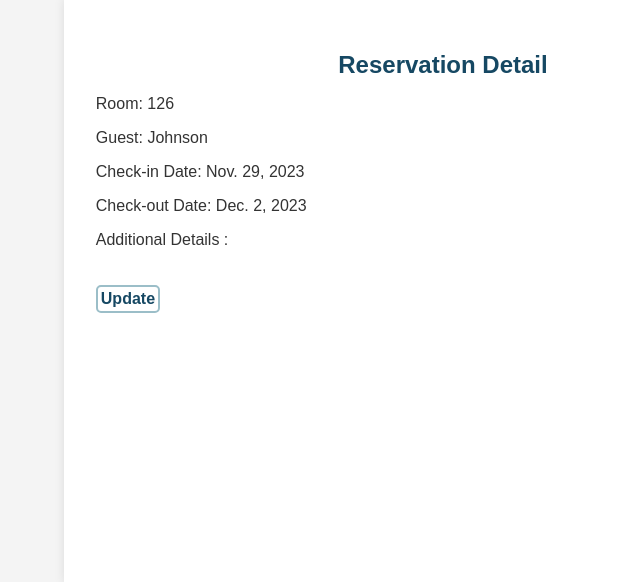
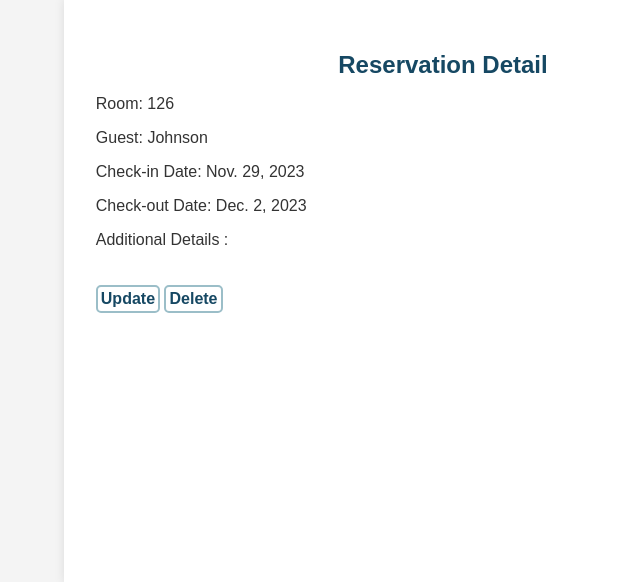
Before and after one commit to IanKariuki02/HotelManagementProject, a Django app: page /reservation/8 in a window 1280 px wide. Shown: the part 167-749 px from the top of the page, without its empty margins (197-837 px from the left). Run offline with Django 4.2, Linux system fonts and the light colour scheme; a user stored in the database is signed in; data comes from the database, SQL or seed files in the repository; both versions use the stored data as it was after the commit.

Commit message:
Updated reservation_detail.html

```diff
--- a/accounts/templates/accounts/profile.html
+++ b/accounts/templates/accounts/profile.html
@@ -1,7 +1,7 @@
 {% extends 'base.html' %}
 {% block title %}Profile{% endblock title %}
 {% block content %}
-      <h2 class="titlex">Profile</h5>
+      <h5 class="titlex">Profile</h5>
       <p>Name: {{ user.first_name }} {{ user.last_name }}</p>
       <p>Email: {{ user.email }}</p>
 <a href="{% url 'profile-update' %}" class="linkx">Update Profile</a>
--- a/main/templates/modd.html
+++ b/main/templates/modd.html
@@ -6,7 +6,7 @@
 <h2 class="titlex">About</h2>
 <p>HOTELHUB is a Hotel Management System created by Ian Kariuki.<br><hr>
 <h3 class="titlex">Contact</h3>
-<p>Mail: <a href="mailto:immodded@proton.me" class="linky">kariukiian024@gmail.com</a>
+<p>Mail: <a href="https://mail.google.com/" class="linky">kariukiian024@gmail.com</a>
 
 
 
--- a/main/templates/reservation_detail.html
+++ b/main/templates/reservation_detail.html
@@ -11,4 +11,6 @@
   <p>Check-out Date: {{ reservation.check_out_date }}</p>
   <p>Additional Details : {{ reservation.additional|linebreaks }}</p>
   <a class="linkx" href="{% url 'reservation_update' reservation.id %}">Update</a>
+      <a class="linkx" href="{% url 'delete-reservation' reservation.id %}">Delete</a>
+
   {% endblock %}
--- a/main/urls.py
+++ b/main/urls.py
@@ -1,11 +1,14 @@
 from django.urls import path
 from . import views
+from .views import delete_reservation
 
 urlpatterns = [
-    path('modd',views.Moddview.as_view(),name="modd"),
+    path('modd', views.Moddview.as_view(), name="modd"),
     path('', views.DashboardView.as_view(), name='dashboard'),
     path('reservations/', views.ReservationListView.as_view(), name='reservation_list'),
     path('reservation/create/', views.ReservationCreateView.as_view(), name='reservation_create'),
     path('reservation/<int:pk>/update', views.ReservationUpdateView.as_view(), name='reservation_update'),
     path('reservation/<int:pk>', views.ReservationDetailView.as_view(), name='reservation_detail'),
+    path('delete-reservation/<int:reservation_id>', delete_reservation, name='delete-reservation'),
+
 ]
--- a/main/views.py
+++ b/main/views.py
@@ -1,4 +1,4 @@
-from django.shortcuts import render
+from django.shortcuts import render, redirect
 from django.views import View
 from django.views.generic import CreateView, UpdateView, ListView
 from django.urls import reverse_lazy
@@ -117,3 +117,15 @@ class ReservationListView(LoginRequiredMixin, ListView):
             return Reservation.objects.filter(room__room_number=int(room_number)).order_by('-id')
         else:
             return Reservation.objects.all().order_by('-id')
+
+
+from django.shortcuts import redirect
+
+
+def delete_reservation(request, reservation_id):
+    # Delete the reservation from the database
+    reservation = Reservation.objects.get(id=reservation_id)
+    reservation.delete()
+
+    # Redirect to the reservation list page
+    return redirect('reservation_list')
```
Also changed, not shown: accounts/views.py (+7 -8 lines), README.md (deleted), db.sqlite3.
